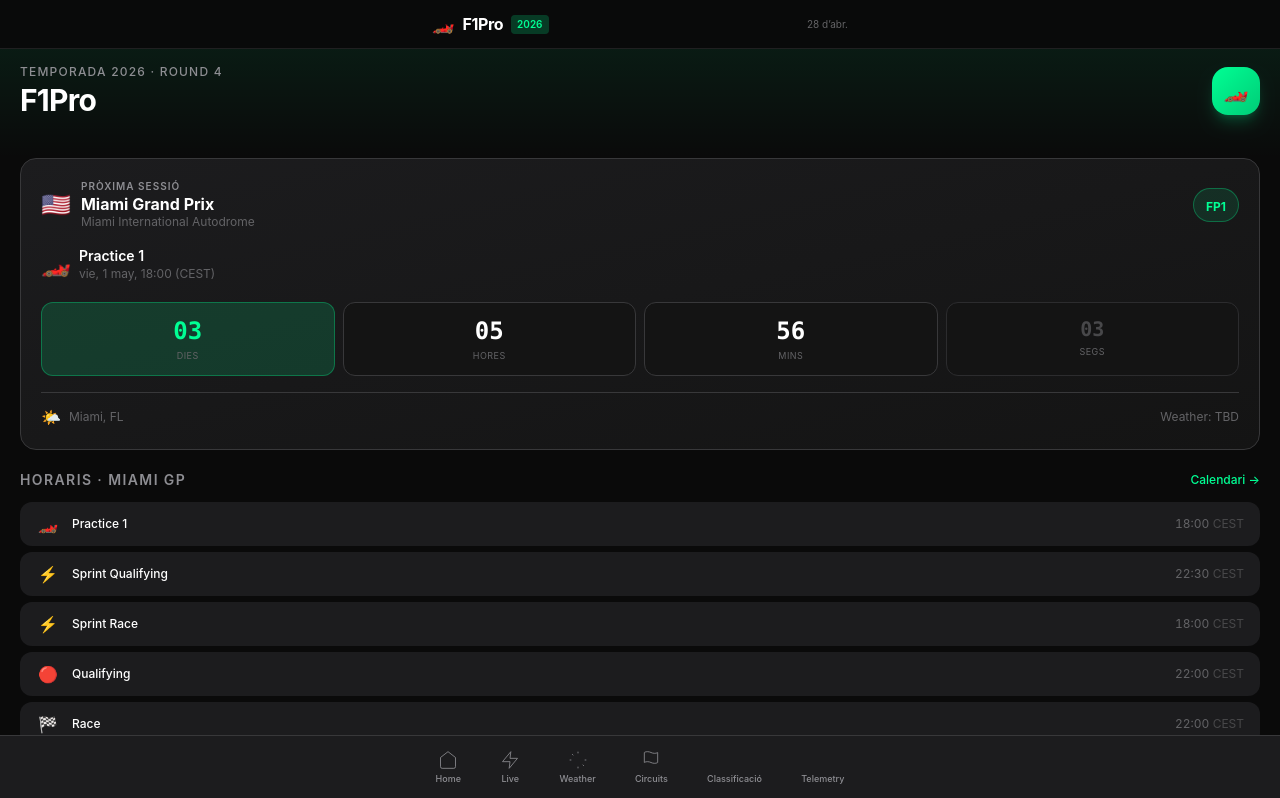
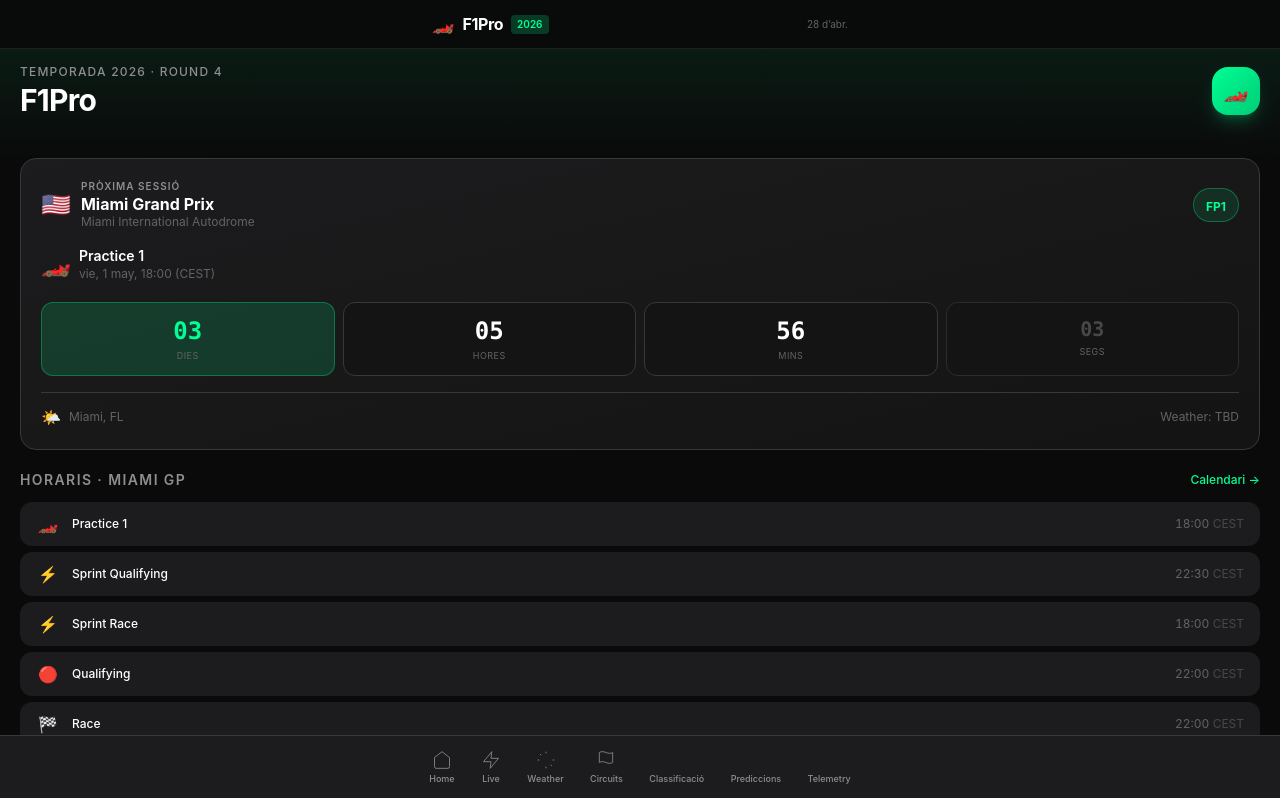
Before and after one commit to joanvalls1998-ui/f1pro, a Next.js app: page / in a window 1280 px wide. Shown: the top 798 px of the page. Built offline with nearby package versions, Linux system fonts and the light colour scheme.

Commit message:
feat: Add Prediccions to bottom nav + star icon

```diff
--- a/app/layout.tsx
+++ b/app/layout.tsx
@@ -122,6 +122,7 @@ function BottomNav() {
     { href: "/weather", icon: "weather", label: "Weather" },
     { href: "/circuits", icon: "circuit", label: "Circuits" },
     { href: "/standings", icon: "trophy", label: "Classificació" },
+    { href: "/predictions", icon: "star", label: "Prediccions" },
     { href: "/telemetry", icon: "chart", label: "Telemetry" },
   ];
 
@@ -143,6 +144,7 @@ function NavItem({ href, icon, label }: { href: string; icon: string; label: str
     weather: `<circle cx="12" cy="12" r="4"/><path stroke="currentColor" strokeWidth="2" d="M12 2v2M12 20v2M4.93 4.93l1.41 1.41M17.66 17.66l1.41 1.41M2 12h2M20 12h2"/>`,
     circuit: `<path stroke="currentColor" strokeWidth="2" strokeLinecap="round" strokeLinejoin="round" d="M4 15s1-1 4-1 5 2 8 2 4-1 4-1V3s-1 1-4 1-5-2-8-2-4 1-4 1z"/><line x1="4" y1="22" x2="4" y2="15"/>`,
     trophy: `<polyline points="12,2 15,8 22,9 17,14 18,21 12,18 6,21 7,14 2,9 9,8"/>`,
+    star: `<polygon points="12,2 15.09,8.26 22,9.27 17,14.14 18.18,21.02 12,17.77 5.82,21.02 7,14.14 2,9.27 8.91,8.26"/>`,
     chart: `<polyline points="22,12 18,12 15,21 9,3 6,12 2,12"/>`,
   };
 
```
